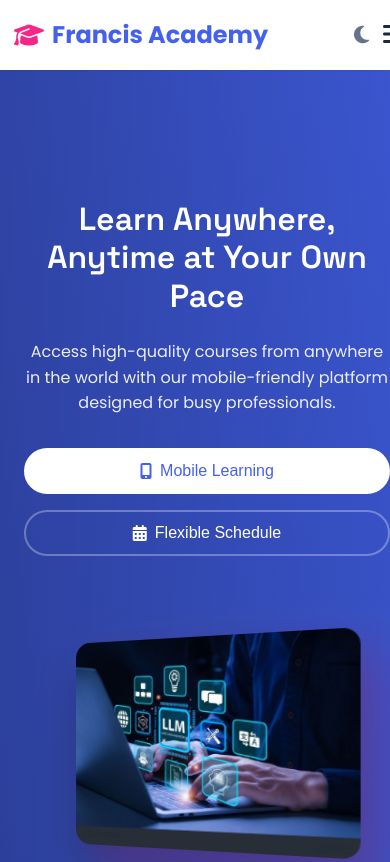
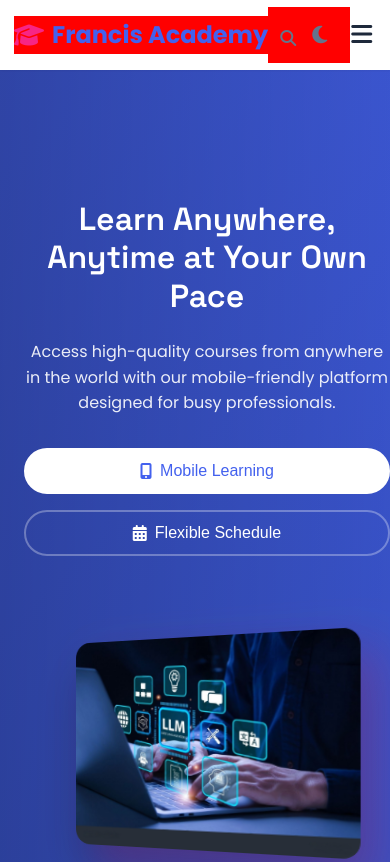
Before and after one commit to Mas-aaron/end_of_semester, a plain HTML site: page index.html in a window 390 px wide. Shown: the top 862 px of the page. Drawn offline with nearby package versions, Linux system fonts and the light colour scheme; no server answers.

Commit message:
worked onthe humburger button

```diff
--- a/style.css
+++ b/style.css
@@ -142,6 +142,7 @@ h1, h2, h3, h4, h5, h6 {
 .navbar {
     display: flex;
     align-items: center;
+    justify-content: space-between;
     gap: 1.5rem;
     margin-left: 30px;
 }
@@ -2330,6 +2331,14 @@ background: white;
     .search-container {
         width: 100%;
         margin-top: 1rem;
+        background-color: red;
+    }
+    .logo{
+        background-color: red;
+    }
+    .navbar{
+        background-color: red;
+        /* margin-right: 50px; */
     }
 
     .courses-hero {
@@ -2375,17 +2384,17 @@ background: white;
         margin-left: -10px;
     }
     .mobile-menu{
-        margin-left: -20px;
+        /* margin-left: -20px; */
 
     }
     .search-container{
-        margin-left: -50px;
+        /* margin-left: -100px; */
         margin-top: 0x;
         padding-left: 0;
     }
     .theme-toggle{
-        /* margin-left: -20px; */
         margin-left: -10px;
+        /* margin-left: -10px; */
     }
     .fa-search{
         /* margin-left: -20px; */
@@ -2393,7 +2402,14 @@ background: white;
     }
     .search-button{
 
-        margin-left: -100px;
+        /* margin-left: -100px; */
+    }
+    .navbar{
+        margin-right:60px;
+        margin-left: 0;
+    }
+    .header{
+        margin:0 auto;
     }
 
 }
```
